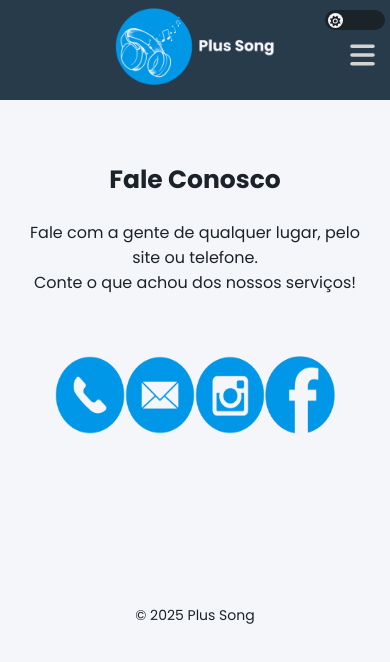
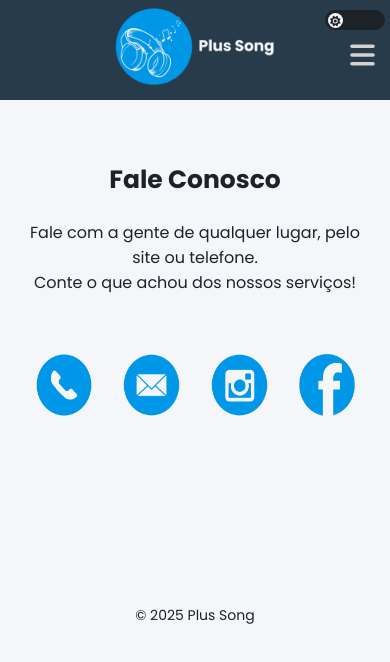
Before and after one commit to DreDev3/plus-song, a React (Vite) app: page /contact in a window 390 px wide. Shown: the top 662 px of the page. Built offline with nearby package versions, Linux system fonts and the light colour scheme; a web font is replaced by a local one.

Commit message:
ajuste cards pargina de contato

```diff
--- a/src/pages/Contact/Index.css
+++ b/src/pages/Contact/Index.css
@@ -9,18 +9,13 @@
     font-size: 25px;
   }
 
-  h2,
-  p {
-    color: #31135f;
-  }
-
-
   .cards {
     width: 80%;
     height: 200px;
     margin: 50px auto;
     display: flex;
     justify-content: space-around;
+    transition: 0.5s ease-out;
 
     .social {
       max-width: 100%;
@@ -50,9 +45,24 @@
     }
   }
 
+  @media (max-width: 900px) {
+    .cards {
+      width: 90vw;
+
+      .social {
+        max-width: 100%;
+
+        img {
+          width: 95%;
+          height: 90%;
+        }
+      }
+    }
+  }
+
   @media (max-width: 720px) {
     .cards {
-      width: 80%;
+      width: 90vw;
       height: 100px;
 
       .social {
@@ -65,3 +75,18 @@
       }
     }
   }
+
+  @media (max-width: 400px) {
+    .cards {
+      width: 90vw;
+
+      .social {
+        max-width: 100%;
+
+        img {
+          width: 90%;
+          height: 80%;
+        }
+      }
+    }
+  }
```
